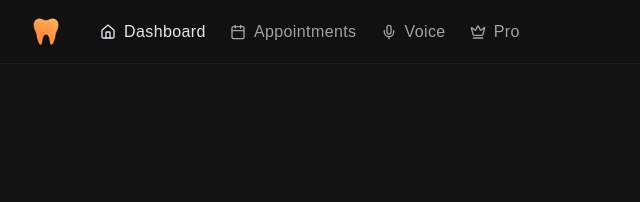
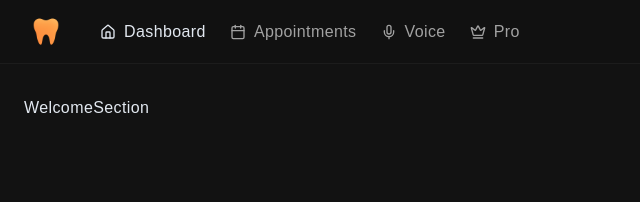
Before and after one commit to arpitklu/FixMyTeeth, a Next.js app: page /dashboard in a window 1280 px wide. Shown: the top 202 px of the page, without its empty margins (0-640 px from the left). Built offline with nearby package versions, Linux system fonts and the light colour scheme; no server answers.

Commit message:
feat: dashboard page started.

```diff
--- /dev/null
+++ b/src/app/appointments/page.tsx
@@ -0,0 +1,13 @@
+import Navbar from '@/components/Navbar'
+import React from 'react'
+
+function AppointmentsPage() {
+  return (
+    // <div>AppointmentsPage</div>
+    <>
+        <Navbar />
+    </>
+  )
+}
+
+export default AppointmentsPage
--- a/src/app/dashboard/page.tsx
+++ b/src/app/dashboard/page.tsx
@@ -1,16 +1,17 @@
-import React from 'react'
-import { SignOutButton } from '@clerk/nextjs'
-import { Button } from '@/components/ui/button'
-import { currentUser } from '@clerk/nextjs/server'
 import Navbar from '@/components/Navbar'
+import WelcomeSection from '@/components/dashboard/WelcomeSection'
 
 async function DashboardPage() {
-  const user = await currentUser()
-  const userEmail = user?.emailAddresses[0]?.emailAddress
+  // const user = await currentUser()
+  // const userEmail = user?.emailAddresses[0]?.emailAddress
 
   return (
     <>
       <Navbar />
+
+      <div className='max-w-7xl mx-auto px-6 py-8 pt-24'>
+        <WelcomeSection />
+      </div>
     </>
   )
 }
--- /dev/null
+++ b/src/components/dashboard/WelcomeSection.tsx
@@ -0,0 +1,9 @@
+import React from 'react'
+
+function WelcomeSection() {
+  return (
+    <div>WelcomeSection</div>
+  )
+}
+
+export default WelcomeSection
```
